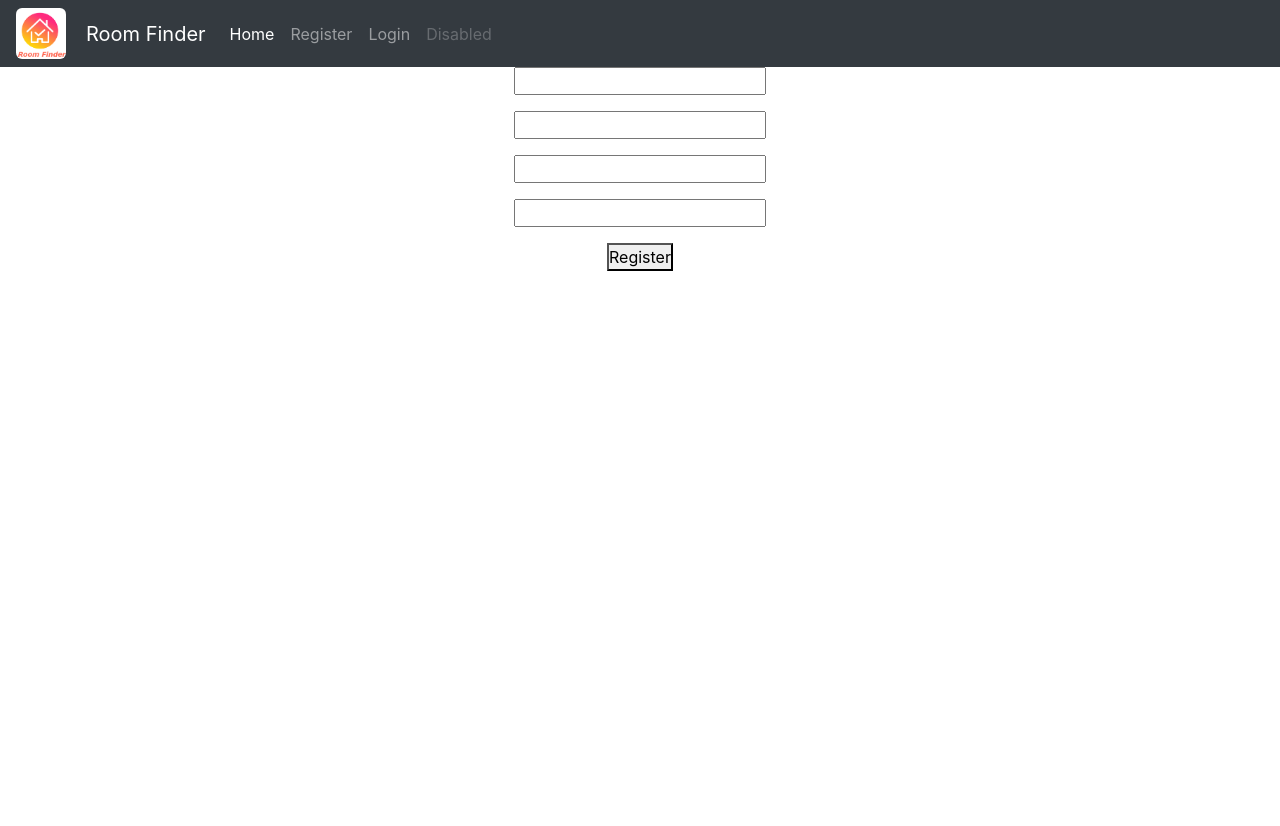
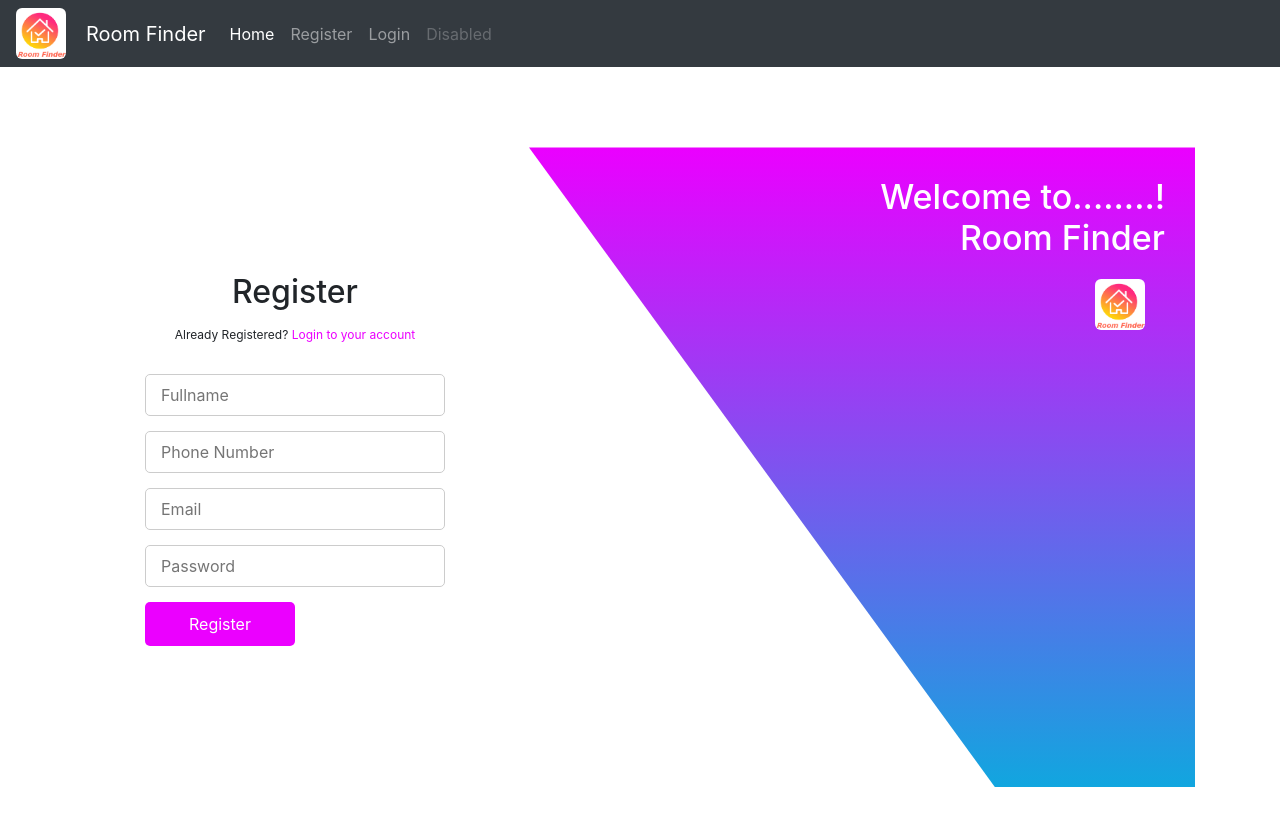
Before and after one commit to SudipRai/RoomFinder-Frontend-React-, a React (Create React App) app: page /register in a window 1280 px wide. Shown: the top 826 px of the page. Before the commit the page ends 800 px from the top, so only its background shows below. Built offline with nearby package versions, Linux system fonts and the light colour scheme.

Commit message:
Design for home page added

```diff
--- a/src/Container/Login.js
+++ b/src/Container/Login.js
@@ -52,7 +52,7 @@ class Login extends Component{
                                         <div class="forgot"><a href="#">Forgot Password</a></div>
                                     </div>
                                     <div class="input-group right">
-                                    <button onClick={this.login}>Register</button>
+                                    <button onClick={this.login}>Login</button>
                                     </div>
                                 </div>
                             </div>
--- a/src/Container/Register.js
+++ b/src/Container/Register.js
@@ -23,14 +23,51 @@ class Register extends Component{
     render(){
         return(
             <div>
-            <p><input type="text" value={this.state.fullname} onChange={(event)=>{this.setState({fullname:event.target.value})}}/></p>
-            <p><input type="text" value={this.state.phone} onChange={(event)=>{this.setState({phone:event.target.value})}} /></p>
-            <p><input type="email" value={this.state.email} onChange={(event)=>{this.setState({email:event.target.value})}} /></p>
-            <p><input type="text" value={this.state.password} onChange={(event)=>{this.setState({password:event.target.value})}} /></p>
-            <p><button onClick={this.register}>Register</button></p>
+            <div class="container">
+                         <div class="form-container">
+                         <div class="form-body">
+                             <div class="header">
+                                 <h2>Register</h2>
+                                 <p>Already Registered? <a href="#">Login to your account</a></p>
+                             </div>
+                             <div class="form-group">
+                                 <div class="input-group">
+                                 <input type="text" placeholder="Fullname" value={this.state.fullname} onChange={(event)=>{this.setState({fullname:event.target.value})}}/>
+                                 </div>
+                                 <div class="input-group">
+                                 <input type="text" placeholder="Phone Number" value={this.state.phone} onChange={(event)=>{this.setState({phone:event.target.value})}} />
+                                 </div>
+                                 <div class="input-group">
+                                 <input type="email" placeholder="Email" value={this.state.email} onChange={(event)=>{this.setState({email:event.target.value})}} />
+                                 </div>
+                                 <div class="input-group">
+                                 <input type="text" placeholder="Password" value={this.state.password} onChange={(event)=>{this.setState({password:event.target.value})}} />
+                                 </div>
+
+                                 <div class="input-group right">
+                                 <button onClick={this.register}>Register</button>
+                                 </div>
+                             </div>
+                         </div>
+                         <div class="form-image">
+                             <div class="text">
+                                 <h2>Welcome to........! Room Finder</h2>
+                                 <img src="roomicon1.png"/>
+                             </div>
+                         </div>
+                     </div>
+                 </div>
+
             </div>
-
-                  )
+        )
     }
 }
 export default Register
+
+
+     // <div>
+            //     <p><input type="text" value={this.state.fullname} onChange={(event)=>{this.setState({fullname:event.target.value})}}/></p>
+            //     <p><input type="text" value={this.state.phone} onChange={(event)=>{this.setState({phone:event.target.value})}} /></p>
+            //     <p><input type="email" value={this.state.email} onChange={(event)=>{this.setState({email:event.target.value})}} /></p>
+            //     <p><input type="text" value={this.state.password} onChange={(event)=>{this.setState({password:event.target.value})}} /></p>
+            //     <p><button onClick={this.register}>Register</button></p>
--- a/src/Container/viewroom.js
+++ b/src/Container/viewroom.js
@@ -25,32 +25,35 @@ componentDidMount(){
 render(){
     return(
 
-        // <Container>
-        //     <Row>
-        //         <Col>
-        //         <Route path='/register' component={Register} />
-        //         <Route path='/login' component={Login} />
-        //         </Col>
-        //         <Col>{
+
 
                     this.state.rooms.map((room)=>{
-                        return (<div>
-                            <p>
-                            {
-                            room.title
-                            }
-                            </p>
+                        return (
+                            <div class="out-body">
+
+                                <div class="container-fluid">
+                                    <div class="left-side">
+                                        <img src="room.jpg"/>
+
+                                    </div>
+                                    <div class="right-side">
+                                        <div class="details">
+                                            <h1 class="title">{room.title}</h1>
+                                            <p class="location"><i class="fas fa-map-marker-alt"></i> {room.city}</p>
+                                            <p class="price">{room.price}</p>
+                                            <div class="btnmore">
+                                            <button>View Details</button>
+                                        </div>
 
 
-                             </div>
+                                        </div>
+                                    </div>
+                                </div>
+
+                            </div>
                             )
                     })
 
-        //         }
-        //         </Col>
-        //         <Col>somethint</Col>
-        //     </Row>
-        //  </Container>
     )
 }
 }
--- a/src/custom.css
+++ b/src/custom.css
@@ -136,8 +136,71 @@ text-align: right;
 	margin: 20px;
 	padding: 30px;
 }
+.container-box{
+    margin: 0;
+}
 }
 
 .logo{
     width: 50px;
 }
+
+.container-fluid{
+    display:flex;
+    margin-top: 40px;
+    box-shadow: 0 4px 8px 0 rgba(0, 0, 0, 0.1), 0 3px 10px 0 rgba(0, 0, 0, 0.1);
+    padding: 10px;
+    border-radius: 8px;
+    background: white;
+   width: 80% !important;
+
+  }
+  .left-side{
+    float: left;
+    width: 60%;
+    height: 50vh;
+
+
+  }
+  .right-side{
+    float: right;
+    width: 40%;
+    height: 50vh;
+    position: relative;
+    border-radius: 0 15px 15px 0;
+  }
+  .left-side img{
+    width: 100%;
+    height: 100%;
+    border-radius: 15px 0 0 15px;
+  }
+
+
+  .details{
+
+    /* Center vertically and horizontally */
+    position: absolute;
+    top: 30%;
+    left: 30%;
+    margin: -25px 0 0 -25px;
+  }
+  .title{
+    font-family: Impact;
+  }
+  .location{
+    font-size: 20px;
+    font-family: Georgia;
+    color: green;
+  }
+  .price{
+    font-size: 26px;
+    font-family: Georgia;
+  }
+  .btnmore button{
+      background: #203647;
+    width: 150px;
+    padding: 10px 15px;
+    border: none;
+    color: #fff;
+    border-radius: 5px;
+  }
```
